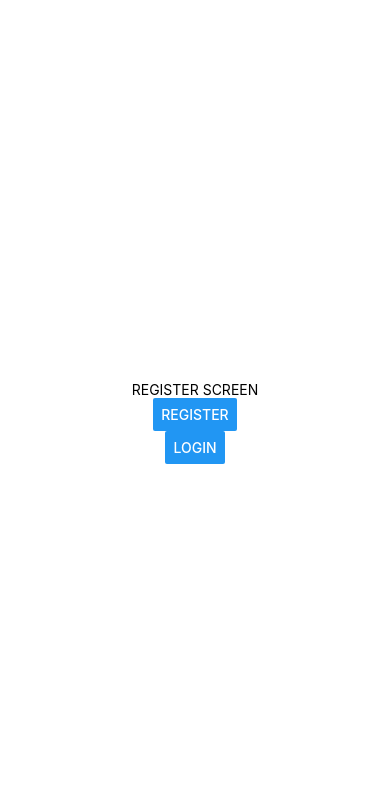
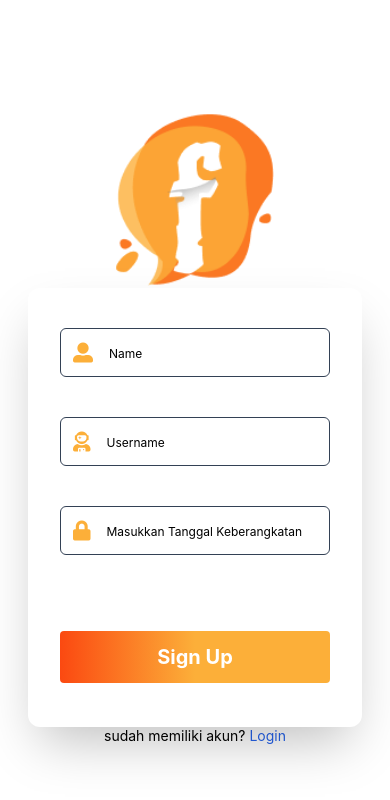
Before and after one commit to adislksn/finally, a React Native app: screen /Register in a window 390 px wide. Shown: the top 800 px of the page. Built offline with nearby package versions, Linux system fonts and the light colour scheme.

Commit message:
Update Register

```diff
--- a/src/screens/Register.jsx
+++ b/src/screens/Register.jsx
@@ -1,6 +1,8 @@
 import {
-  StyleSheet, Text, View, Button,
+  View, KeyboardAvoidingView, TextInput, Image, Text, TouchableOpacity,
 } from 'react-native';
+import { FontAwesome5 } from '@expo/vector-icons';
+import Btn from '../component/Btn';
 
 function Register(props) {
   const { navigation } = props;
@@ -17,21 +19,40 @@ function Register(props) {
   };
 
   return (
-    <View style={styles.container}>
-      <Text>REGISTER SCREEN</Text>
-      <Button title="Register" onPress={() => press.createAccount()} />
-      <Button title="Login" onPress={() => press.toLoginScreen()} />
+    <View className="flex-1 bg-white py-14 px-7 items-center">
+      <Image className="w-44 h-44 mt-14" source={require('../assets/finally.png')} />
+      <KeyboardAvoidingView className="z-20 w-full relative justify-center self-center">
+        <View className="items-start px-8 bg-white rounded-xl py-5 shadow-2xl">
+          <View className="flex-row rounded-md border border-slate-700 p-3 w-full items-center my-5">
+            <FontAwesome5 name="user-alt" size={20} color="#FCAF39" />
+            <TextInput className="pl-4 placeholder:text-xs placeholder:text-black" placeholder="Name" />
+          </View>
+
+          <View className="flex-row rounded-md border border-slate-700 p-3 w-full items-center my-5">
+            <FontAwesome5 name="user-astronaut" size={20} color="#FCAF39" />
+            <TextInput className="pl-4 placeholder:text-xs placeholder:text-black" placeholder="Username" />
+          </View>
+
+          <View className="flex-row rounded-md border border-slate-700 p-3 w-full items-center my-5">
+            <FontAwesome5 name="lock" size={20} color="#FCAF39" />
+            <TextInput className="pl-4 placeholder:text-xs placeholder:text-black" placeholder="Masukkan Tanggal Keberangkatan" />
+          </View>
+
+          <View className="w-full py-6">
+            <Btn text="Sign Up" pindah={press.createAccount} />
+          </View>
+        </View>
+      </KeyboardAvoidingView>
+      <View className="flex-row">
+        <Text>sudah memiliki akun? </Text>
+        <TouchableOpacity onPress={() => press.toLoginScreen()}>
+          <Text className="text-blue-600">
+            Login
+          </Text>
+        </TouchableOpacity>
+      </View>
     </View>
   );
 }
 
-const styles = StyleSheet.create({
-  container: {
-    flex: 1,
-    backgroundColor: '#fff',
-    alignItems: 'center',
-    justifyContent: 'center',
-  },
-});
-
 export default Register;
```
